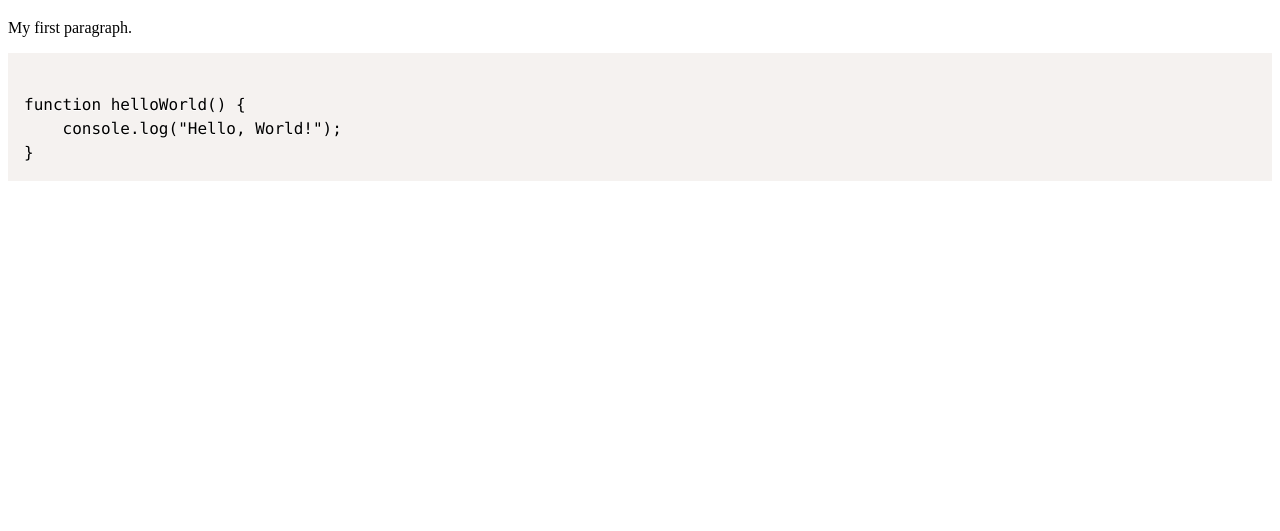
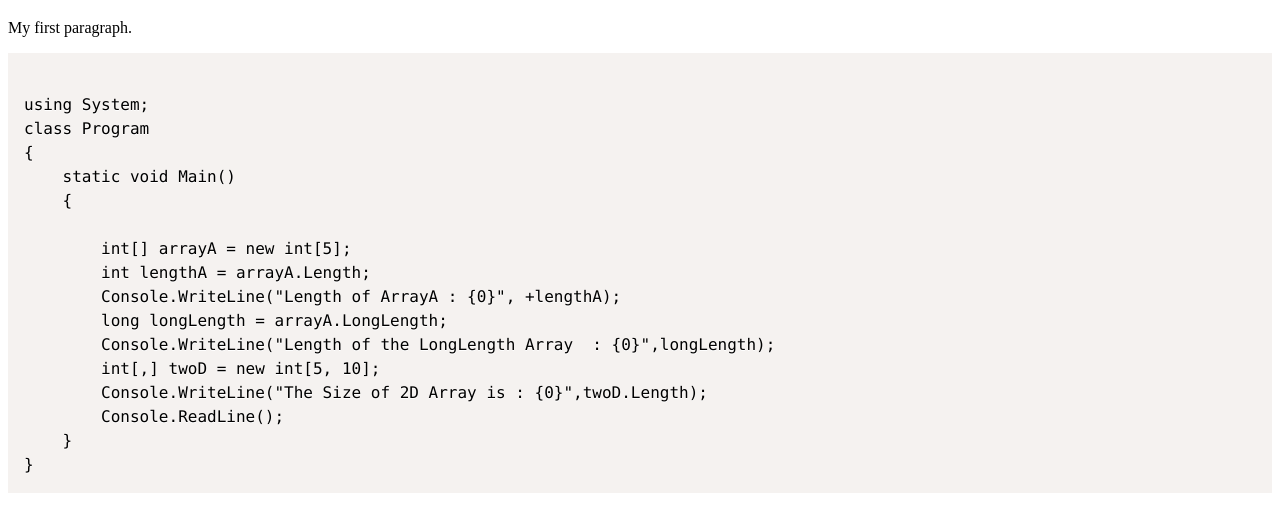
Before and after one commit to algorhy7hm/bitsplash, a plain HTML site: page index.html in a window 1280 px wide. Shown: the part 61-592 px from the top of the page. Drawn offline with nearby package versions, Linux system fonts and the light colour scheme.

Commit message:
Update index.html

```diff
--- a/index.html
+++ b/index.html
@@ -10,8 +10,21 @@
 <link href="https://cdnjs.cloudflare.com/ajax/libs/prism/1.23.0/themes/prism.min.css" rel="stylesheet" />
 <script src="https://cdnjs.cloudflare.com/ajax/libs/prism/1.23.0/prism.min.js"></script>
 <pre><code class="language-csharp">
-function helloWorld() {
-    console.log("Hello, World!");
+using System;
+class Program
+{
+    static void Main()
+    {
+
+        int[] arrayA = new int[5];
+        int lengthA = arrayA.Length;
+        Console.WriteLine("Length of ArrayA : {0}", +lengthA);
+        long longLength = arrayA.LongLength;
+        Console.WriteLine("Length of the LongLength Array  : {0}",longLength);
+        int[,] twoD = new int[5, 10];
+        Console.WriteLine("The Size of 2D Array is : {0}",twoD.Length);
+        Console.ReadLine();
+    }
 }
 </code></pre>
 
```
